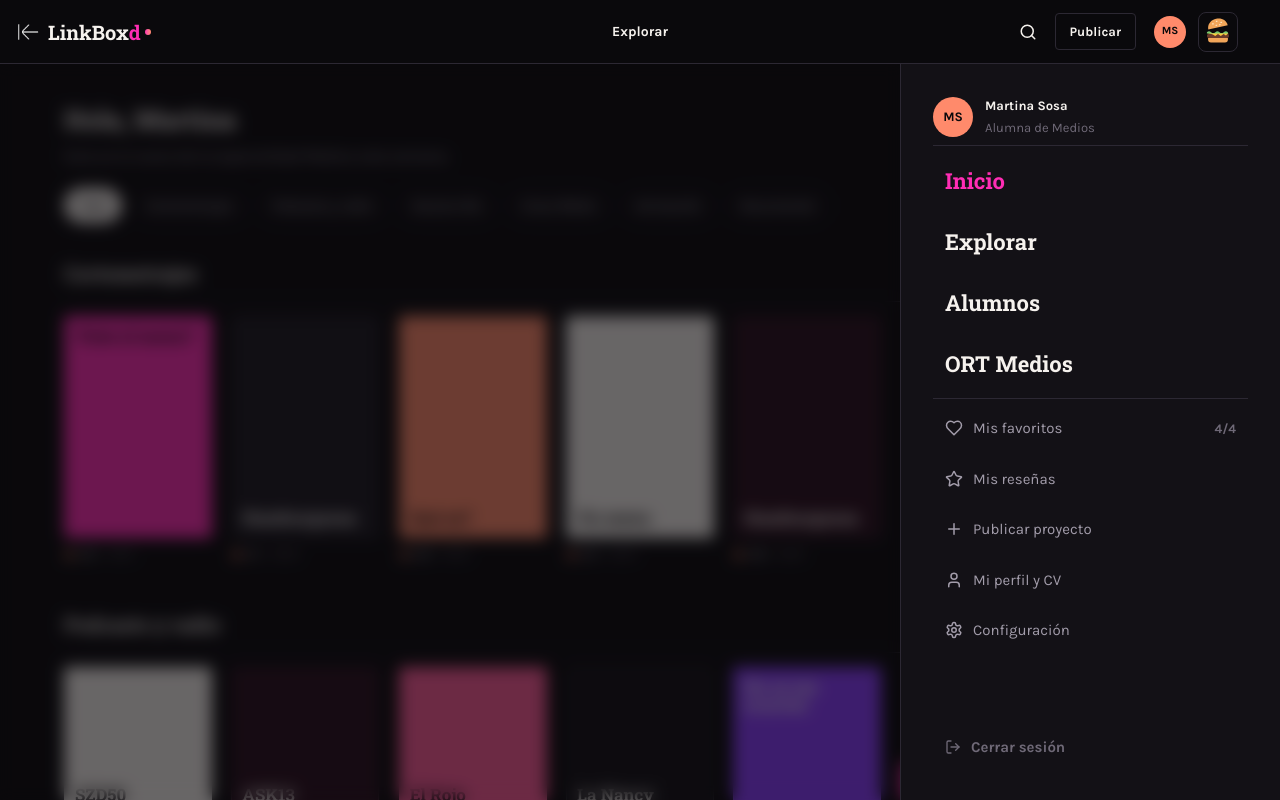
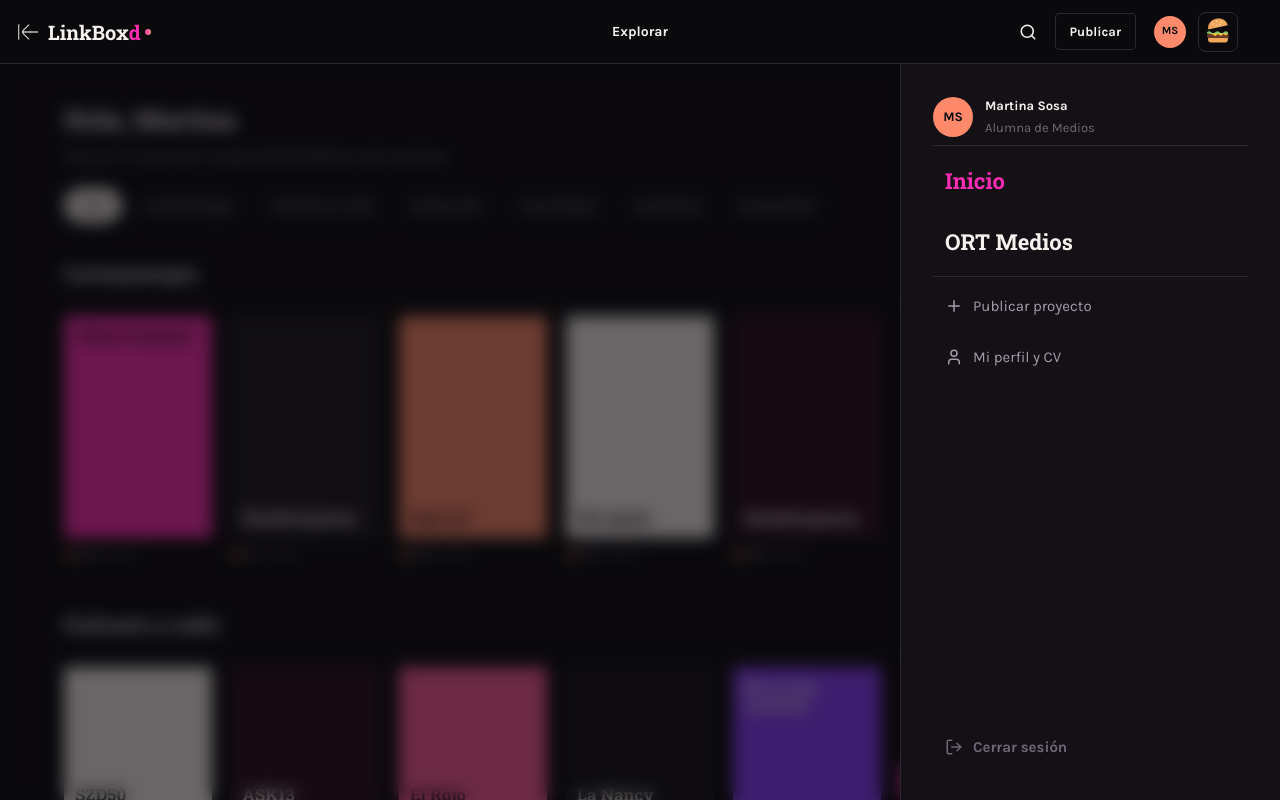
Before and after one commit to rubywinterrr/linkboxd, a React (Vite) app: page / in a window 1280 px wide. Both pictures are taken after a click on the button 1218 px from the left and 31 px from the top of the page. Shown: the top 800 px of the page. Built offline with nearby package versions, Linux system fonts and the light colour scheme.

Commit message:
fixes de diseño a menu lateral

```diff
--- a/src/components/MenuLateral.tsx
+++ b/src/components/MenuLateral.tsx
@@ -1,5 +1,5 @@
 import { Link, useLocation } from "react-router-dom";
-import { LuHeart, LuLogOut, LuPlus, LuSettings, LuStar, LuUser } from "react-icons/lu";
+import { LuLogOut, LuPlus, LuUser } from "react-icons/lu";
 
 interface MenuLateralProps {
   cerrarMenu: () => void;
@@ -10,17 +10,12 @@ export default function MenuLateral({ cerrarMenu }: MenuLateralProps) {
 
   const linksPrincipales = [
     { id: 1, label: "Inicio", path: "/" },
-    { id: 2, label: "Explorar", path: "/explorar" },
-    { id: 3, label: "Alumnos", path: "/alumnos" },
-    { id: 4, label: "ORT Medios", path: "/ort-medios" },
+    { id: 2, label: "ORT Medios", path: "https://campus.ort.edu.ar/secundaria/belgrano/medios", externo: true },
   ];
 
   const linksSecundarios = [
-    { id: 1, label: "Mis favoritos", path: "/cuenta", icono: <LuHeart className="w-4.5 h-4.5"  />, extra: "4/4" },
-    { id: 2, label: "Mis reseñas", path: "/cuenta", icono: <LuStar className="w-4.5 h-4.5" /> },
-    { id: 3, label: "Publicar proyecto", path: "/publicar", icono: <LuPlus className="w-4.5 h-4.5" /> },
-    { id: 4, label: "Mi perfil y CV", path: "/cuenta", icono: <LuUser className="w-4.5 h-4.5" /> },
-    { id: 5, label: "Configuración", path: "/configuracion", icono: <LuSettings className="w-4.5 h-4.5"/> },
+    { id: 1, label: "Publicar proyecto", path: "/publicar", icono: <LuPlus className="w-4.5 h-4.5" /> },
+    { id: 2, label: "Mi perfil y CV", path: "/cuenta", icono: <LuUser className="w-4.5 h-4.5" /> },
   ];
 
   return (
@@ -50,6 +45,22 @@ export default function MenuLateral({ cerrarMenu }: MenuLateralProps) {
         <div className="flex flex-col gap-2">
           {linksPrincipales.map((link) => {
             const activo = location.pathname === link.path;
+
+            if (link.externo) {
+              return (
+                <a
+                  key={link.id}
+                  href={link.path}
+                  target="_blank"
+                  rel="noopener noreferrer"
+                  onClick={cerrarMenu}
+                  className="px-3 py-2.5 rounded-lg font-slab font-bold text-[22px] text-texto hover:bg-elevado transition-colors"
+                >
+                  {link.label}
+                </a>
+              );
+            }
+
             return (
               <Link
                 key={link.id}
@@ -80,11 +91,6 @@ export default function MenuLateral({ cerrarMenu }: MenuLateralProps) {
                 {link.icono}
                 <span className="font-karla text-[15px]">{link.label}</span>
               </span>
-              {link.extra && (
-                <span className="font-karla font-bold text-[13px] text-apagado">
-                  {link.extra}
-                </span>
-              )}
             </Link>
           ))}
         </div>
@@ -97,7 +103,7 @@ export default function MenuLateral({ cerrarMenu }: MenuLateralProps) {
           onClick={cerrarMenu}
           className="px-3 py-2.5 rounded-lg flex items-center gap-2.5 text-apagado hover:bg-elevado transition-colors"
         >
-          <LuLogOut />
+          <LuLogOut className="w-4.5 h-4.5" />
           <span className="font-karla font-bold text-[15px]">Cerrar sesión</span>
         </Link>
       </aside>
```
